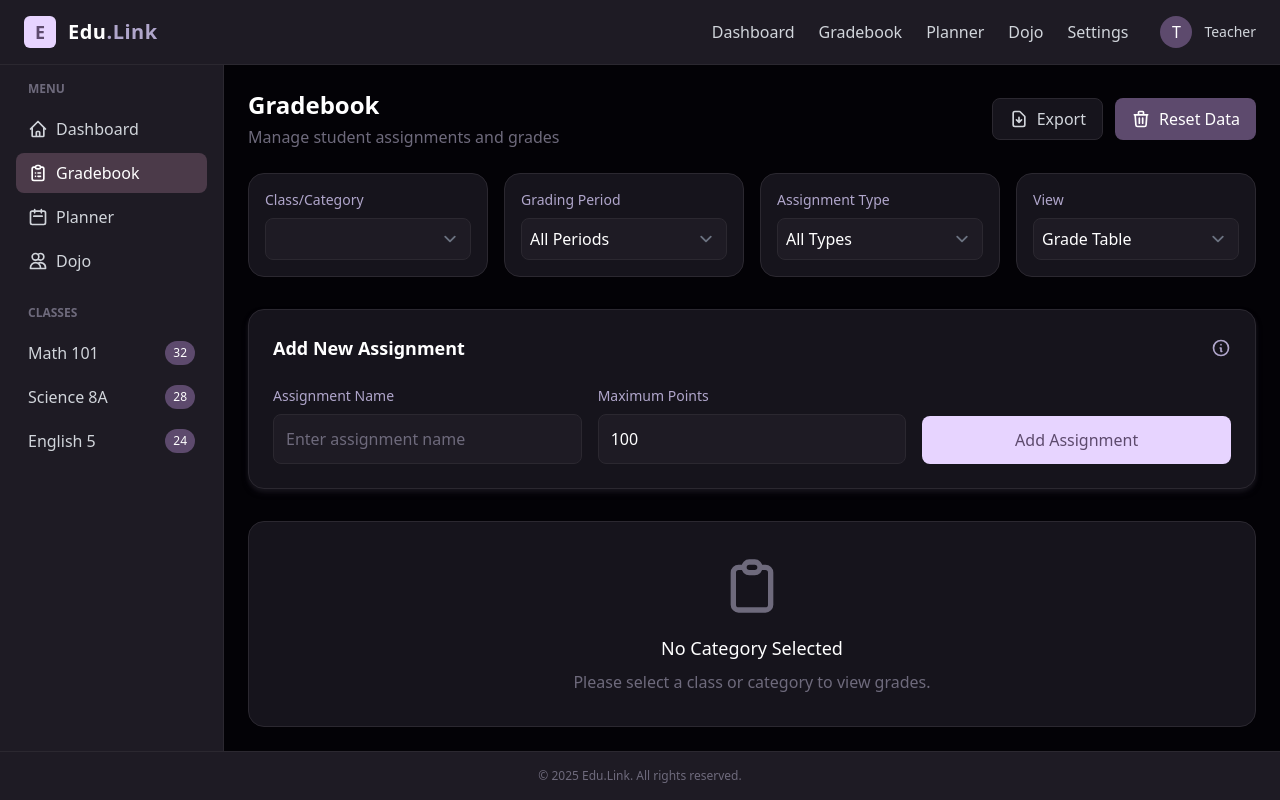
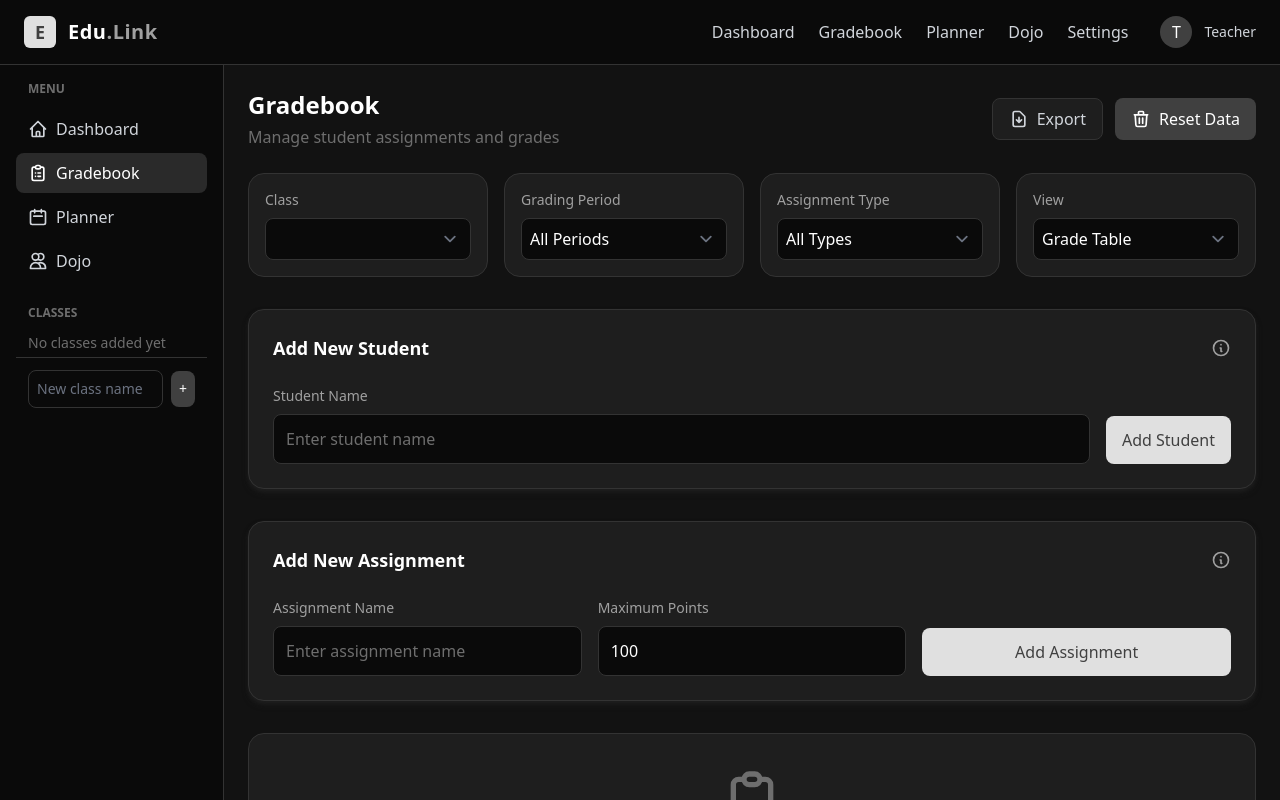
Before and after one commit to Sallvainian/Teaching-Tools-Dashboard, a SvelteKit app: page /gradebook in a window 1280 px wide. Shown: the top 800 px of the page. Built offline with nearby package versions, Linux system fonts and the light colour scheme.

Commit message:
Implement dark theme UI redesign and fix TailwindCSS configuration. Added more functionality

```diff
--- a/package.json
+++ b/package.json
@@ -49,6 +49,7 @@
 	},
 	"dependencies": {
 		"@steeze-ui/heroicons": "^2.4.2",
+		"@steeze-ui/svelte-icon": "^1.6.2",
 		"nanoid": "^5.1.5"
 	}
 }
--- a/src/lib/components/TestHeadlessUI.svelte
+++ b/src/lib/components/TestHeadlessUI.svelte
@@ -26,21 +26,21 @@
     >
       <div class="py-1" role="menu" aria-orientation="vertical">
         <a
-          href="#"
+          href="javascript:void(0)"
           class="block px-4 py-2 text-sm text-gray-700 dark:text-gray-200 hover:bg-gray-100 dark:hover:bg-gray-700 hover:text-gray-900 dark:hover:text-white"
           role="menuitem"
         >
           Account settings
         </a>
         <a
-          href="#"
+          href="javascript:void(0)"
           class="block px-4 py-2 text-sm text-gray-700 dark:text-gray-200 hover:bg-gray-100 dark:hover:bg-gray-700 hover:text-gray-900 dark:hover:text-white"
           role="menuitem"
         >
           Support
         </a>
         <a
-          href="#"
+          href="javascript:void(0)"
           class="block px-4 py-2 text-sm text-gray-700 dark:text-gray-200 hover:bg-gray-100 dark:hover:bg-gray-700 hover:text-gray-900 dark:hover:text-white"
           role="menuitem"
         >
--- a/src/routes/+layout.svelte
+++ b/src/routes/+layout.svelte
@@ -1,6 +1,28 @@
 <script lang="ts">
 	import '../app.css';
 	import { onMount } from 'svelte';
+	import { gradebookStore } from '$lib/stores/gradebook';
+
+	// Access the store
+	const {
+		getCategories,
+		selectCategory,
+		addCategory
+	} = gradebookStore;
+
+	let newClassName = '';
+
+	function handleAddClass() {
+		if (newClassName.trim()) {
+			addCategory(newClassName);
+			newClassName = '';
+		}
+	}
+
+	function handleSelectClass(categoryId: string) {
+		selectCategory(categoryId);
+		window.location.href = '/gradebook';
+	}
 
 	// Always use dark mode
 	onMount(() => {
@@ -74,18 +96,35 @@
 				<div>
 					<h3 class="text-dark-muted uppercase text-xs font-semibold mb-3 px-3">Classes</h3>
 					<div class="space-y-1">
-						<a href="#" class="flex items-center justify-between px-3 py-2 rounded-lg text-gray-300 hover:bg-dark-accent hover:text-white">
-							<span>Math 101</span>
-							<span class="bg-dark-purple text-white text-xs rounded-full px-2 py-1">32</span>
-						</a>
-						<a href="#" class="flex items-center justify-between px-3 py-2 rounded-lg text-gray-300 hover:bg-dark-accent hover:text-white">
-							<span>Science 8A</span>
-							<span class="bg-dark-purple text-white text-xs rounded-full px-2 py-1">28</span>
-						</a>
-						<a href="#" class="flex items-center justify-between px-3 py-2 rounded-lg text-gray-300 hover:bg-dark-accent hover:text-white">
-							<span>English 5</span>
-							<span class="bg-dark-purple text-white text-xs rounded-full px-2 py-1">24</span>
-						</a>
+						{#each $getCategories as category}
+							<button
+								on:click={() => handleSelectClass(category.id)}
+								class="w-full flex items-center justify-between px-3 py-2 rounded-lg text-gray-300 hover:bg-dark-accent hover:text-white text-left"
+							>
+								<span>{category.name}</span>
+								<span class="bg-dark-purple text-white text-xs rounded-full px-2 py-1">{category.studentIds.length}</span>
+							</button>
+						{:else}
+							<p class="text-dark-muted text-sm px-3">No classes added yet</p>
+						{/each}
+
+						<div class="mt-3 pt-3 border-t border-dark-border">
+							<div class="flex items-center px-3 gap-2">
+								<input
+									type="text"
+									bind:value={newClassName}
+									placeholder="New class name"
+									class="w-full bg-dark-surface text-white border border-dark-border rounded-lg p-2 text-sm focus:ring-2 focus:ring-dark-purple focus:border-dark-purple"
+								/>
+								<button
+									on:click={handleAddClass}
+									class="bg-dark-purple text-white p-2 rounded-lg text-sm"
+									aria-label="Add new class"
+								>
+									+
+								</button>
+							</div>
+						</div>
 					</div>
 				</div>
 			</div>
--- a/src/routes/gradebook/+page.svelte
+++ b/src/routes/gradebook/+page.svelte
@@ -7,6 +7,7 @@
 	let assignmentName = '';
 	let maxPoints: number = 100;
 	let inputMap: Record<string, string> = {};
+	let newStudentName = '';
 
 	// Access the store
 	const {
@@ -18,7 +19,9 @@
 		getAssignmentsForSelectedCategory,
 		studentAverageInCategory,
 		addAssignmentToCategory,
-		recordGrade
+		recordGrade,
+		addGlobalStudent,
+		assignStudentToCategory
 	} = gradebookStore;
 
 	// Derived values
@@ -40,6 +43,16 @@
 			addAssignmentToCategory(assignmentName.trim(), maxPoints, categoryId);
 			assignmentName = '';
 			maxPoints = 100;
+		}
+	}
+
+	function handleAddStudent() {
+		if (newStudentName.trim() && categoryId) {
+			const studentId = addGlobalStudent(newStudentName.trim());
+			if (studentId) {
+				assignStudentToCategory(studentId, categoryId);
+				newStudentName = '';
+			}
 		}
 	}
 
@@ -93,7 +106,7 @@
 	<!-- Filter controls -->
 	<div class="grid grid-cols-1 md:grid-cols-2 lg:grid-cols-4 gap-4 mb-6">
 		<div class="bg-dark-card p-4 rounded-xl border border-dark-border">
-			<label for="category" class="block text-sm text-dark-lavender font-medium mb-2">Class/Category</label>
+			<label for="category" class="block text-sm text-dark-lavender font-medium mb-2">Class</label>
 			<select
 				id="category"
 				bind:value={categoryId}
@@ -107,8 +120,8 @@
 		</div>
 
 		<div class="bg-dark-card p-4 rounded-xl border border-dark-border">
-			<label class="block text-sm text-dark-lavender font-medium mb-2">Grading Period</label>
-			<select class="w-full bg-dark-surface text-white border border-dark-border rounded-lg p-2 focus:ring-2 focus:ring-dark-purple focus:border-dark-purple">
+			<label for="gradingPeriod" class="block text-sm text-dark-lavender font-medium mb-2">Grading Period</label>
+			<select id="gradingPeriod" class="w-full bg-dark-surface text-white border border-dark-border rounded-lg p-2 focus:ring-2 focus:ring-dark-purple focus:border-dark-purple">
 				<option>All Periods</option>
 				<option>Quarter 1</option>
 				<option>Quarter 2</option>
@@ -118,8 +131,8 @@
 		</div>
 
 		<div class="bg-dark-card p-4 rounded-xl border border-dark-border">
-			<label class="block text-sm text-dark-lavender font-medium mb-2">Assignment Type</label>
-			<select class="w-full bg-dark-surface text-white border border-dark-border rounded-lg p-2 focus:ring-2 focus:ring-dark-purple focus:border-dark-purple">
+			<label for="assignmentType" class="block text-sm text-dark-lavender font-medium mb-2">Assignment Type</label>
+			<select id="assignmentType" class="w-full bg-dark-surface text-white border border-dark-border rounded-lg p-2 focus:ring-2 focus:ring-dark-purple focus:border-dark-purple">
 				<option>All Types</option>
 				<option>Homework</option>
 				<option>Quiz</option>
@@ -129,8 +142,8 @@
 		</div>
 
 		<div class="bg-dark-card p-4 rounded-xl border border-dark-border">
-			<label class="block text-sm text-dark-lavender font-medium mb-2">View</label>
-			<select class="w-full bg-dark-surface text-white border border-dark-border rounded-lg p-2 focus:ring-2 focus:ring-dark-purple focus:border-dark-purple">
+			<label for="viewType" class="block text-sm text-dark-lavender font-medium mb-2">View</label>
+			<select id="viewType" class="w-full bg-dark-surface text-white border border-dark-border rounded-lg p-2 focus:ring-2 focus:ring-dark-purple focus:border-dark-purple">
 				<option>Grade Table</option>
 				<option>Student Report</option>
 				<option>Assignment Report</option>
@@ -139,11 +152,43 @@
 	</div>
 </div>
 
+<!-- Add Student Card -->
+<div class="bg-dark-card border border-dark-border p-6 rounded-xl mb-8 shadow-dark-card">
+	<div class="flex items-center justify-between mb-6">
+		<h2 class="text-lg font-semibold text-white">Add New Student</h2>
+		<button class="text-dark-lavender hover:text-dark-highlight" aria-label="Student information">
+			<svg class="w-5 h-5" xmlns="http://www.w3.org/2000/svg" fill="none" viewBox="0 0 24 24" stroke="currentColor">
+				<path stroke-linecap="round" stroke-linejoin="round" stroke-width="2" d="M13 16h-1v-4h-1m1-4h.01M21 12a9 9 0 11-18 0 9 9 0 0118 0z" />
+			</svg>
+		</button>
+	</div>
+	<div class="flex gap-4">
+		<div class="flex-grow">
+			<label for="newStudentName" class="block text-sm text-dark-lavender font-medium mb-2">Student Name</label>
+			<input
+				id="newStudentName"
+				type="text"
+				placeholder="Enter student name"
+				bind:value={newStudentName}
+				class="w-full bg-dark-surface text-white border border-dark-border rounded-lg p-3 focus:ring-2 focus:ring-dark-purple focus:border-dark-purple placeholder:text-dark-muted"
+			/>
+		</div>
+		<div class="self-end">
+			<button
+				on:click={handleAddStudent}
+				class="w-full px-4 py-3 bg-dark-highlight text-dark-purple font-medium rounded-lg hover:bg-dark-lavender transition focus:ring-2 focus:ring-offset-2 focus:ring-dark-purple"
+			>
+				Add Student
+			</button>
+		</div>
+	</div>
+</div>
+
 <!-- Add Assignment Card -->
 <div class="bg-dark-card border border-dark-border p-6 rounded-xl mb-8 shadow-dark-card">
 	<div class="flex items-center justify-between mb-6">
 		<h2 class="text-lg font-semibold text-white">Add New Assignment</h2>
-		<button class="text-dark-lavender hover:text-dark-highlight">
+		<button class="text-dark-lavender hover:text-dark-highlight" aria-label="Assignment information">
 			<svg class="w-5 h-5" xmlns="http://www.w3.org/2000/svg" fill="none" viewBox="0 0 24 24" stroke="currentColor">
 				<path stroke-linecap="round" stroke-linejoin="round" stroke-width="2" d="M13 16h-1v-4h-1m1-4h.01M21 12a9 9 0 11-18 0 9 9 0 0118 0z" />
 			</svg>
@@ -151,8 +196,9 @@
 	</div>
 	<div class="grid grid-cols-1 md:grid-cols-3 gap-4">
 		<div>
-			<label class="block text-sm text-dark-lavender font-medium mb-2">Assignment Name</label>
+			<label for="assignmentName" class="block text-sm text-dark-lavender font-medium mb-2">Assignment Name</label>
 			<input
+				id="assignmentName"
 				type="text"
 				placeholder="Enter assignment name"
 				bind:value={assignmentName}
@@ -160,8 +206,9 @@
 			/>
 		</div>
 		<div>
-			<label class="block text-sm text-dark-lavender font-medium mb-2">Maximum Points</label>
+			<label for="maxPoints" class="block text-sm text-dark-lavender font-medium mb-2">Maximum Points</label>
 			<input
+				id="maxPoints"
 				type="number"
 				min="0"
 				placeholder="Points"
@@ -218,6 +265,12 @@
 								</span>
 							</td>
 						</tr>
+					{:else}
+						<tr>
+							<td colspan={categoryAssignments.length + 2} class="px-6 py-4 text-center text-dark-muted">
+								No students in this class yet. Add some students above!
+							</td>
+						</tr>
 					{/each}
 				</tbody>
 			</table>
@@ -228,7 +281,7 @@
 		<svg class="w-16 h-16 mx-auto text-dark-muted mb-4" xmlns="http://www.w3.org/2000/svg" fill="none" viewBox="0 0 24 24" stroke="currentColor">
 			<path stroke-linecap="round" stroke-linejoin="round" stroke-width="2" d="M9 5H7a2 2 0 00-2 2v12a2 2 0 002 2h10a2 2 0 002-2V7a2 2 0 00-2-2h-2M9 5a2 2 0 002 2h2a2 2 0 002-2M9 5a2 2 0 012-2h2a2 2 0 012 2" />
 		</svg>
-		<h3 class="text-lg font-medium text-white mb-2">No Category Selected</h3>
-		<p class="text-dark-muted">Please select a class or category to view grades.</p>
+		<h3 class="text-lg font-medium text-white mb-2">No Class Selected</h3>
+		<p class="text-dark-muted">Please select a class or create a new one to view grades.</p>
 	</div>
 {/if}
--- a/tailwind.config.ts
+++ b/tailwind.config.ts
@@ -8,17 +8,17 @@ const config: Config = {
 	theme: {
 		extend: {
 			colors: {
-				// Custom dark theme inspired by Edu.Link design
-				'dark-bg': '#030206',
-				'dark-card': '#16141C',
-				'dark-accent': '#4B3A49',
-				'dark-purple': '#5D4A6D',
-				'dark-lavender': '#B0A6CB',
-				'dark-highlight': '#E7D4FF',
-				'dark-muted': '#6E6A7C',
-				'dark-border': '#2B2830',
-				'dark-surface': '#1E1B24',
-				'slate-750': '#283A4E',
+				// Custom dark monochrome theme inspired by the Dribbble design
+				'dark-bg': '#121212', // Main content area - dark but not pure black
+				'dark-card': '#1E1E1E', // Card backgrounds - slightly lighter than bg
+				'dark-accent': '#2A2A2A', // Hover/accent background
+				'dark-purple': '#404040', // Button/accent elements
+				'dark-lavender': '#A0A0A0', // Secondary text
+				'dark-highlight': '#E0E0E0', // Primary text/highlights
+				'dark-muted': '#6E6E6E', // Muted text
+				'dark-border': '#333333', // Border color
+				'dark-surface': '#0A0A0A', // Sidebar background - very dark
+				'slate-750': '#282828', // Additional dark accent
 			},
 			borderRadius: {
 				'xl': '1rem',
```
Also changed, not shown: src/routes/dashboard/+page.svelte (+4 -3 lines), 2 other files (tests, documents, lock files or other folders).
